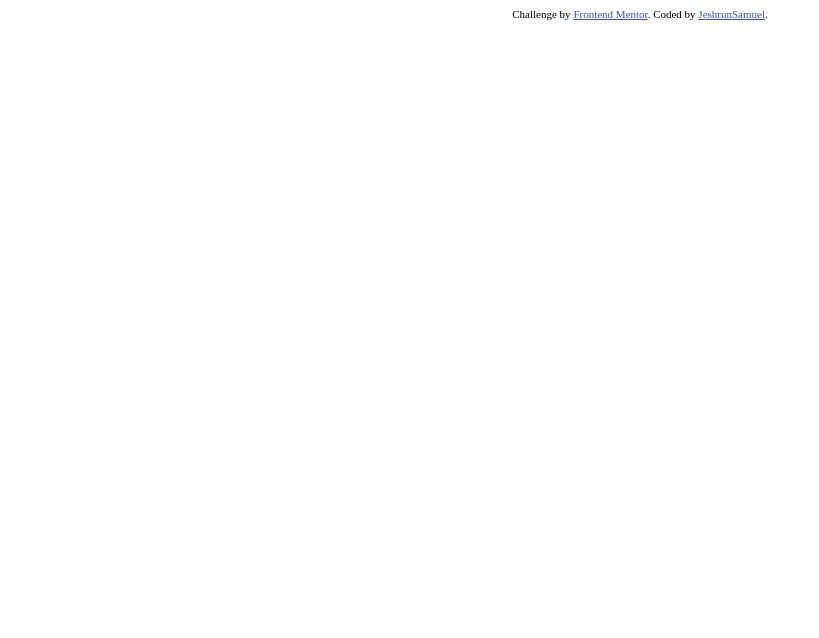
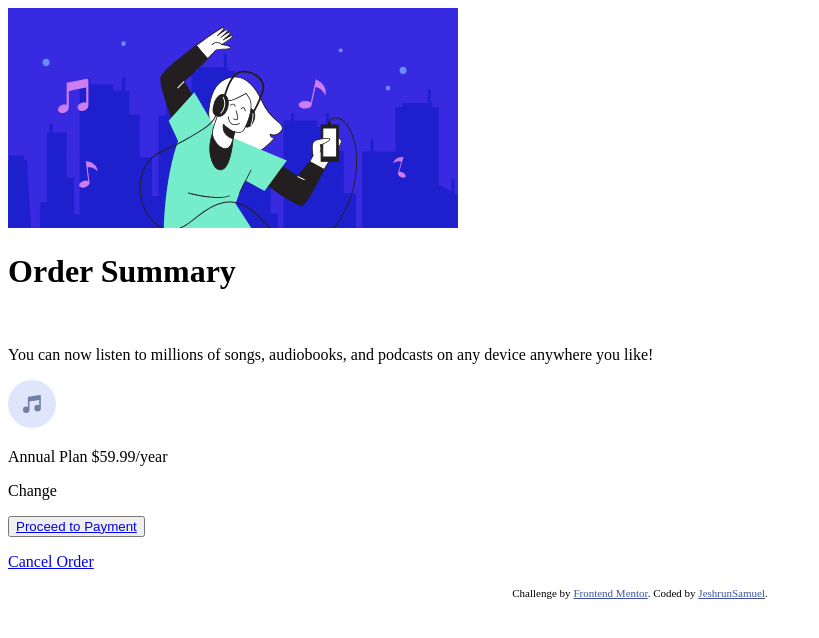
Before and after one commit to JeshrunSamuel/Frontend-Mentor-Order-summary-card, a plain HTML site: page index.html in a window 1280 px wide. Shown: the whole page, without its empty margins (0-819 px from the left). Drawn offline with Linux system fonts and the light colour scheme.

Commit message:
finished the basic stracture of the site

```diff
--- a/index.html
+++ b/index.html
@@ -12,11 +12,29 @@
       </style>
 </head>
 <body>
+    <div class="container">
+        <img src="images/illustration-hero.svg" alt="">
+        <h1>Order Summary</h1>
+        <br>
+        <p>You can now listen to millions of songs, audiobooks, and podcasts on any
+            device anywhere you like!</p>
 
+        <div class="plan-container">
+            <div class="music-icon"><img src="images/icon-music.svg" alt=""></div>
+            <div class="plan">
+                <p>Annual Plan
+                   <span>$59.99/year</span></p>
+            </div>
+            <p>Change</p>
+        </div>
 
-    <div class="attribution">
-        Challenge by <a href="https://www.frontendmentor.io?ref=challenge" target="_blank">Frontend Mentor</a>.
-        Coded by <a href="https://www.frontendmentor.io/profile/JeshrunSamuel">JeshrunSamuel</a>.
-      </div>
+        <button><a href="#">Proceed to Payment</a></button>
+        <p><a href="#">Cancel Order</a></p>
+    </div>
+
+<div class="attribution">
+    Challenge by <a href="https://www.frontendmentor.io?ref=challenge" target="_blank">Frontend Mentor</a>.
+    Coded by <a href="https://www.frontendmentor.io/profile/JeshrunSamuel">JeshrunSamuel</a>.
+    </div>
 </body>
 </html>
```
